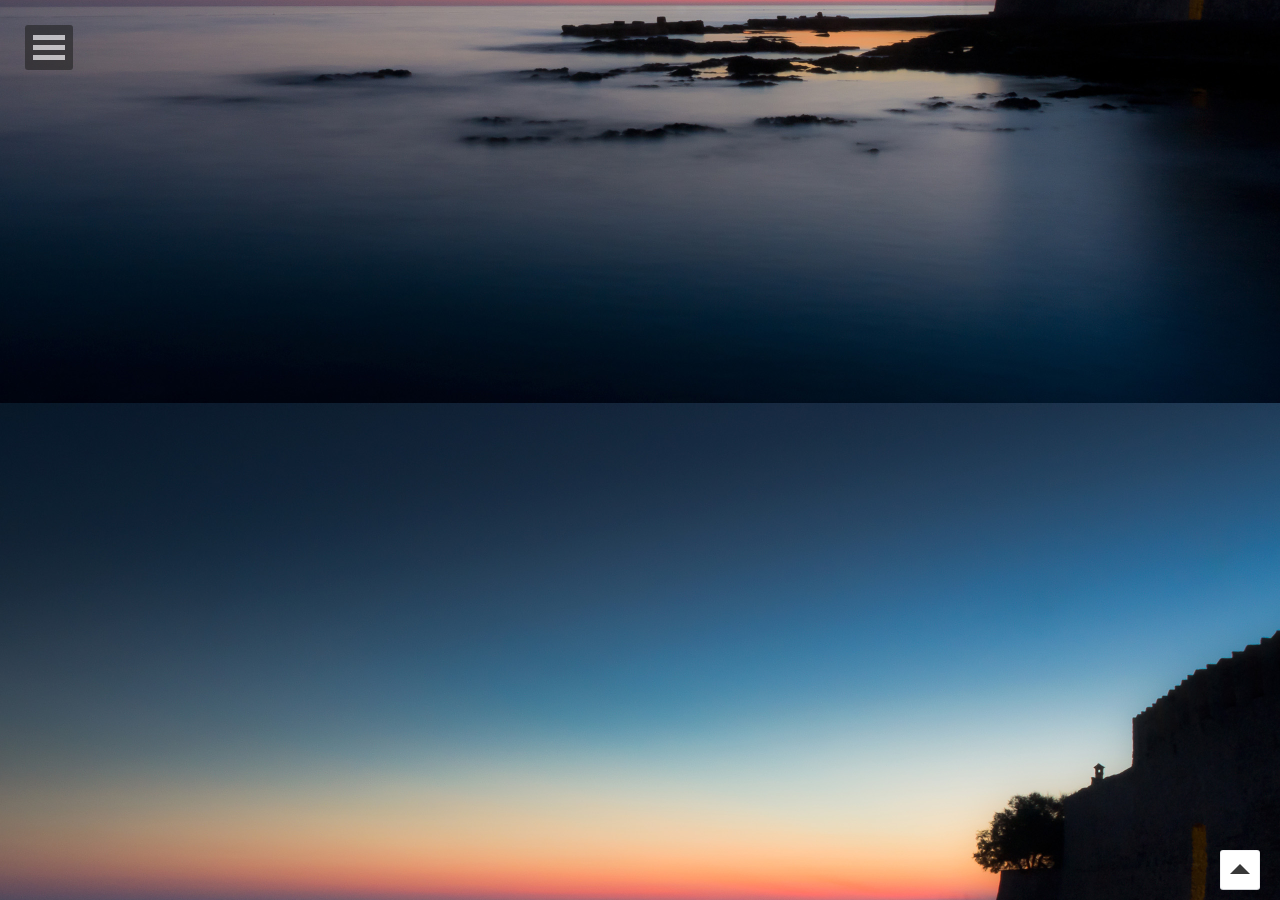
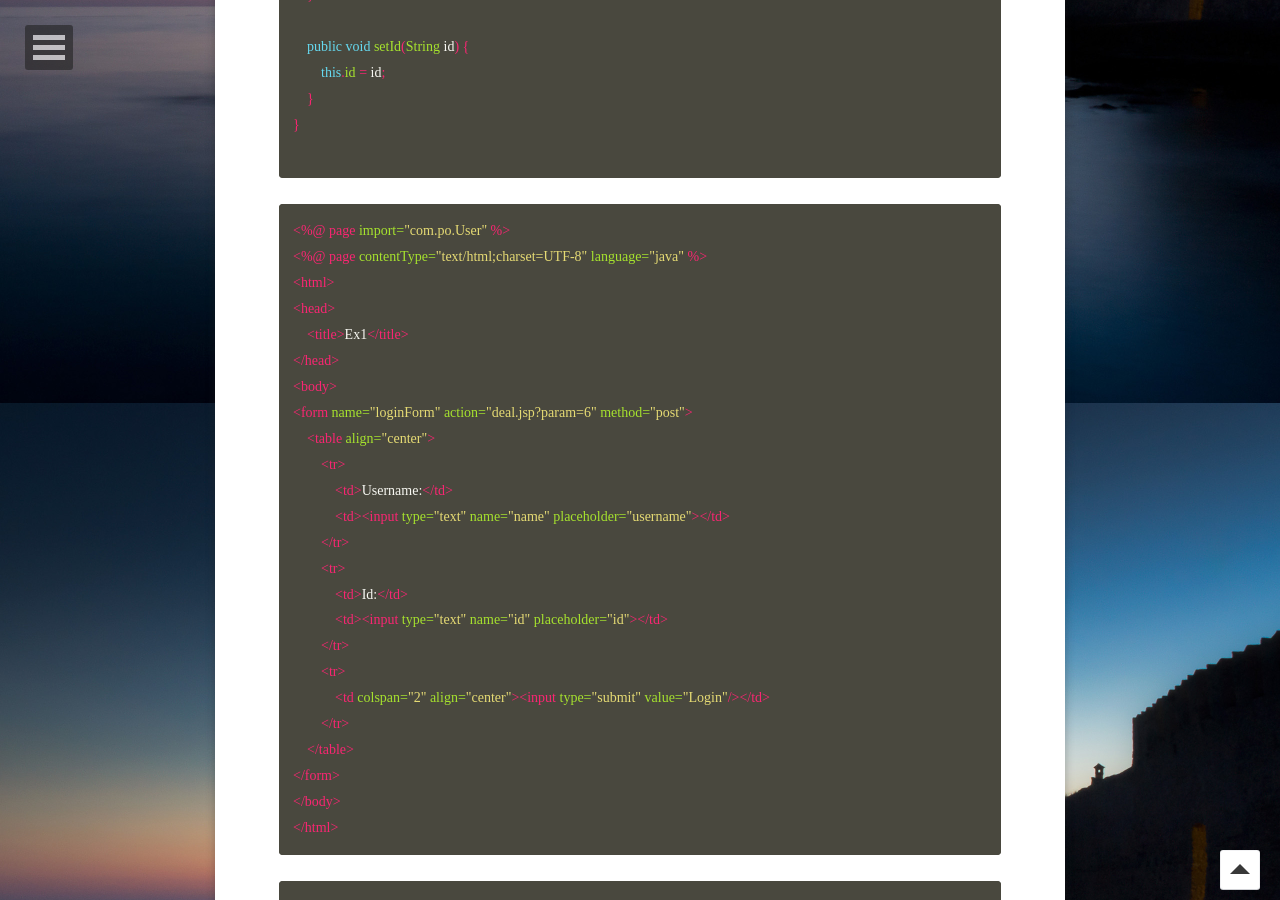
Before and after one commit to AurevoirXavier/deprecated-AurevoirXavier.github.io, a Jekyll site: the page built from _posts/2017-5-3-setPropertyInJsp.md, in a window 1280 px wide and 900 px high, scrolled down 1397 px. Built offline with Jekyll 4.4.1, drawn with Linux system fonts in a browser that asks for light colours; some web fonts are replaced; comment, search, counter and statistics services are not loaded; some of the changed text lies outside the part shown.

Commit message:
20:46/05/03/17

````diff
--- a/_posts/2017-5-3-setPropertyInJsp.md
+++ b/_posts/2017-5-3-setPropertyInJsp.md
@@ -7,9 +7,7 @@ tags: [java, jsp, program]
 comments: true
 ---
 
-**\<jsp:setProperty> 是用来给已经实例化的 JavaBean 对象的属性赋值。**
-
-**那么该如何使用 \<jsp:setProperty>？**
+## \<jsp:setProperty> 是用来给已经实例化的 JavaBean 对象的属性赋值。那么该如何使用 \<jsp:setProperty>？
 
 *方法一：*
 
@@ -26,3 +24,88 @@ comments: true
 *方法四：*
 
 `<jsp:setProperty name = "JavaBean 实例名" property = "JavaBean 属性名" param = "request 对象中的参数名"/>` 此方法跟 **request** 参数关联
+
+## 以下源码可供你体验四种方式，去掉方法体注释即可看到效果
+
+```java
+package com.po;
+
+public class User {
+    private String name;
+    private String id;
+
+    public User() {}
+
+    public String getName() {
+        return name;
+    }
+
+    public void setName(String name) {
+        this.name = name;
+    }
+
+    public String getId() {
+        return id;
+    }
+
+    public void setId(String id) {
+        this.id = id;
+    }
+}
+
+```
+
+```jsp
+<%@ page import="com.po.User" %>
+<%@ page contentType="text/html;charset=UTF-8" language="java" %>
+<html>
+<head>
+    <title>Ex1</title>
+</head>
+<body>
+<form name="loginForm" action="deal.jsp?param=6" method="post">
+    <table align="center">
+        <tr>
+            <td>Username:</td>
+            <td><input type="text" name="name" placeholder="username"></td>
+        </tr>
+        <tr>
+            <td>Id:</td>
+            <td><input type="text" name="id" placeholder="id"></td>
+        </tr>
+        <tr>
+            <td colspan="2" align="center"><input type="submit" value="Login"/></td>
+        </tr>
+    </table>
+</form>
+</body>
+</html>
+```
+
+```jsp
+<%@ page contentType="text/html;charset=UTF-8" language="java" %>
+<html>
+<head>
+    <title>Ex2</title>
+</head>
+<body>
+<jsp:useBean id="myUser" class="com.po.User" scope="page"/>
+<h1>setProperty</h1>
+<hr>
+<%--方法一：根据 form 自动匹配所有属性。对应原则：java 文件中的私有变量名对应此处的 property，* 代表全部匹配。--%>
+<%--<jsp:setProperty name="myUser" property="*"/>--%>
+<%--方法二：大致如方法一，但由自己手动匹配属性。--%>
+<%--<jsp:setProperty name="myUser" property="id"/>--%>
+<%--方法三：与 form 无关，手动赋值。注意：方法二是手动匹配，此处是手动赋值。value 参数处可以用 request 赋值，但是那样就是自己找不自在了，不如选用前两种方法。--%>
+<%--<jsp:setProperty name="myUser" property="name" value="Mr.A"/>--%>
+<%--<jsp:setProperty name="myUser" property="id" value="1"/>--%>
+<%--方法四：与 request 提交的参数有关，不一定使用表单参数可以用 URL 传来的参数。--%>
+<jsp:setProperty name="myUser" property="id" param="param"/>
+<%--=================================================================================================--%>
+Username: <%=myUser.getName()%>
+<br>
+Id: <%=myUser.getId()%>
+<br>
+</body>
+</html>
+```
````
